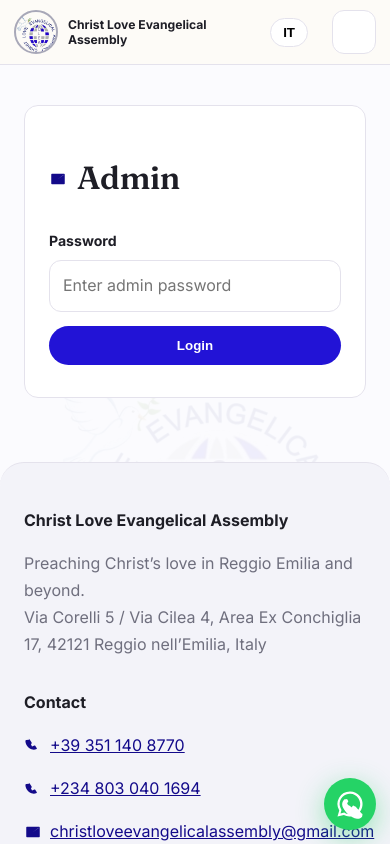
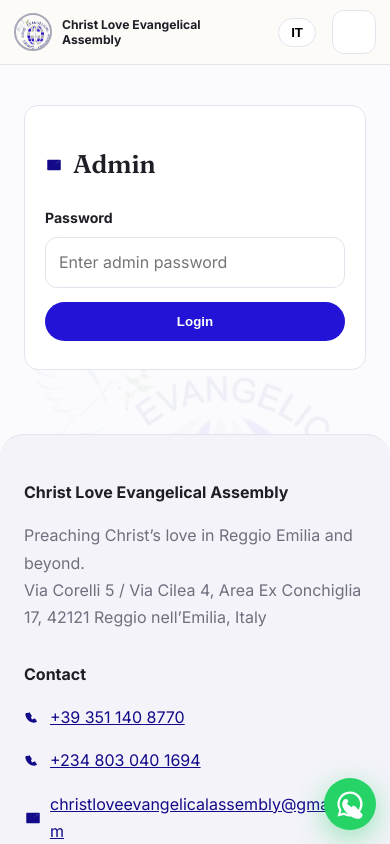
Before and after one commit to knight-dev01/CLEA, a React (Vite) app: page /admin in a window 390 px wide. Shown: the top 844 px of the page. Built offline with nearby package versions, Linux system fonts and the light colour scheme.

Commit message:
Mobile fit: single-column grids, overflow guards, compact nav

```diff
--- a/src/index.css
+++ b/src/index.css
@@ -1,5 +1,7 @@
 :root{--bg:#FBFBFE;--sage:#2213d6;--sage-d:#130a8a;--gold:#a8a8b8;--ink:#1e1e26;--muted:#6f6f7e;--card:#fff;--line:#e4e2ec;--radius:14px;--font-body:'Inter','Segoe UI',system-ui,-apple-system,sans-serif;--font-display:'Fraunces',Georgia,serif}
-*{box-sizing:border-box}body{margin:0;font-family:var(--font-body);background:var(--bg);color:var(--ink);line-height:1.7;-webkit-font-smoothing:antialiased}
+*{box-sizing:border-box}html,body{overflow-x:clip}body{margin:0;font-family:var(--font-body);background:var(--bg);color:var(--ink);line-height:1.7;-webkit-font-smoothing:antialiased}
+img,iframe,video,table{max-width:100%}
+footer a,.contactline a,.card a{overflow-wrap:anywhere}
 /* Persistent logo watermark backdrop (image set inline in Layout for correct base path) */
 .watermark{position:fixed;inset:0;z-index:0;pointer-events:none;background-position:center 62%;background-size:min(72vmin,420px);background-repeat:no-repeat;opacity:.055}
 .wrap,footer{position:relative;z-index:1}
@@ -126,7 +128,16 @@
 .links a{white-space:nowrap;padding:13px 14px;font-size:1rem;border-radius:12px}
 .scrim{display:block;position:fixed;inset:0;z-index:60;background:rgba(20,16,60,.32)}
 .brand span{max-width:150px;font-size:.76rem}
-.nav-in{padding:10px 14px}.grid{gap:14px}.sec{margin:28px 0}
+.nav-in{padding:10px 14px;gap:8px}.grid{gap:14px}.sec{margin:28px 0}
+.g3,.trio,.steps,footer .grid{grid-template-columns:1fr}
+.sec h2{font-size:1.35rem}.sec h1{font-size:1.6rem}
+.card{padding:20px}
+.hero .txt p{font-size:.95rem}
+.brand img{width:38px;height:38px}
+.quote{font-size:1.15rem}
+.svc-table td,.svc-table th{padding:10px 12px;font-size:.85rem}
+.fb-facade{padding:24px 16px}
+.watermark{background-size:min(88vmin,340px)}
 iframe.map{height:280px}.vid-wrap.tall{max-height:440px}
 table{font-size:.82rem}
 }
```
